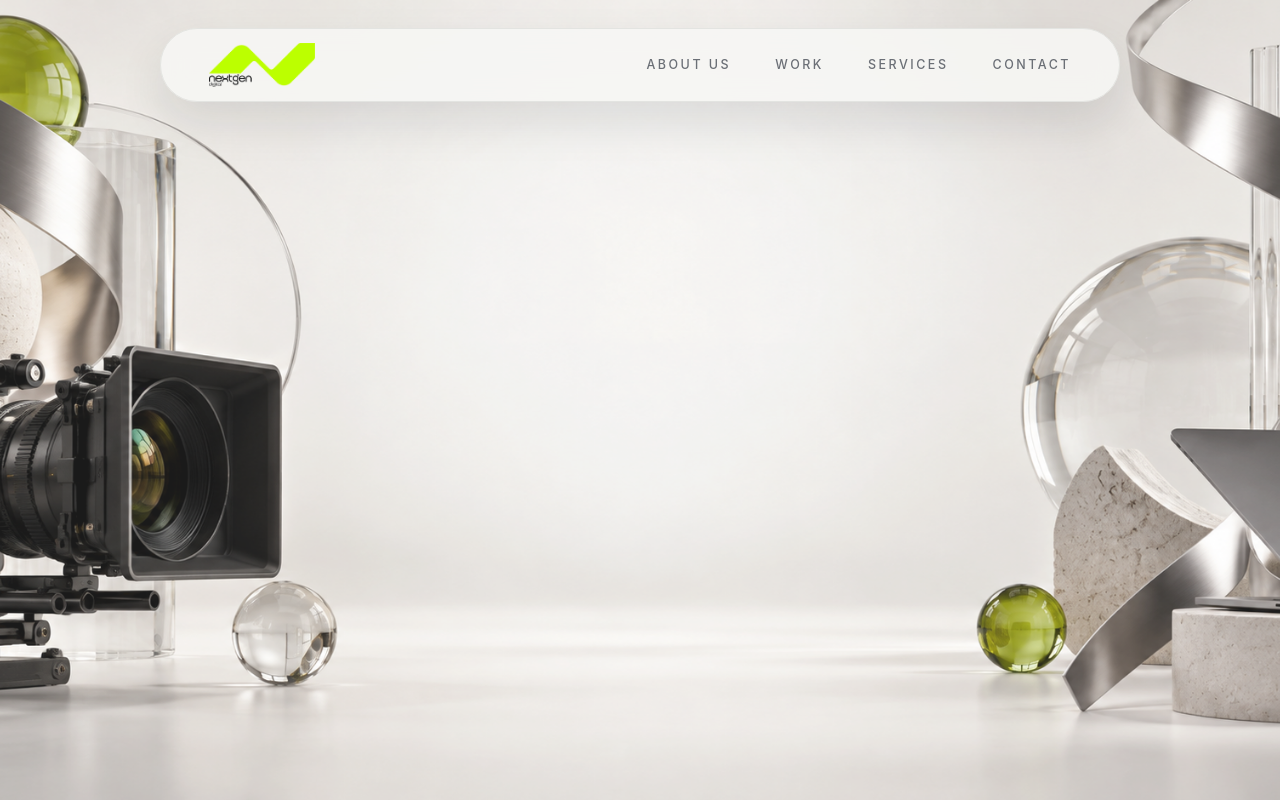
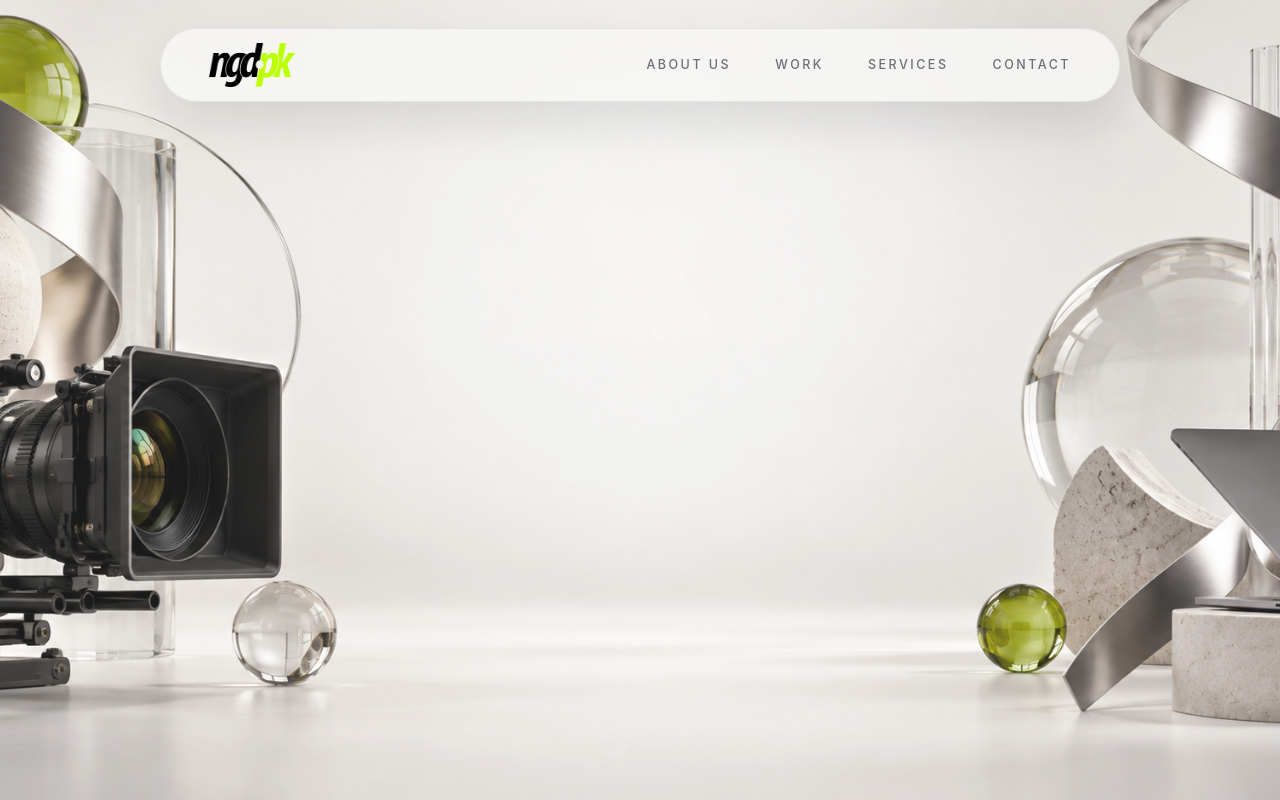
Before and after one commit to hassanMughis/newgen, a Next.js app: page / in a window 1280 px wide. Shown: the top 800 px of the page. Built offline with nearby package versions, Linux system fonts and the light colour scheme.

Commit message:
Implement code changes to enhance functionality and improve performance

```diff
--- a/app/components/Footer.tsx
+++ b/app/components/Footer.tsx
@@ -255,15 +255,12 @@ export default function Footer({ showCta = true }: FooterProps) {
 
             <Link href="/" aria-label="NextGen Digitals home">
               <img
-                src="/ngt-logo-cropped.png"
+                src="/ngd-logo-light.png"
                 alt="NextGen Digitals"
                 className="
                   h-12
                   w-auto
                   object-contain
-                  saturate-[0.72]
-                  brightness-0
-                  invert
                 "
               />
             </Link>
--- a/app/components/Navbar.tsx
+++ b/app/components/Navbar.tsx
@@ -117,8 +117,8 @@ export default function Navbar() {
           {/* Logo */}
           <Link href="/" className="flex h-full min-w-0 shrink items-center">
             <img
-              src="/ngt-logo-navbar.png"
-              alt="NGD Logo"
+              src="/ngd-logo-dark.png"
+              alt="NextGen Digitals"
               className="
                 h-[58%]
                 sm:h-[60%]
--- a/app/components/PortalPreloader.tsx
+++ b/app/components/PortalPreloader.tsx
@@ -79,7 +79,7 @@ export default function PortalPreloader() {
           <div className="portal-preloader__orbit" />
           <div className="portal-preloader__inner-ring" />
           <Image
-            src="/ngt-logo-navbar.png"
+            src="/ngd-logo-light.png"
             alt=""
             width={360}
             height={150}
```
Also changed, not shown: public/ngd-logo-dark.png (added), public/ngd-logo-light.png (added).
